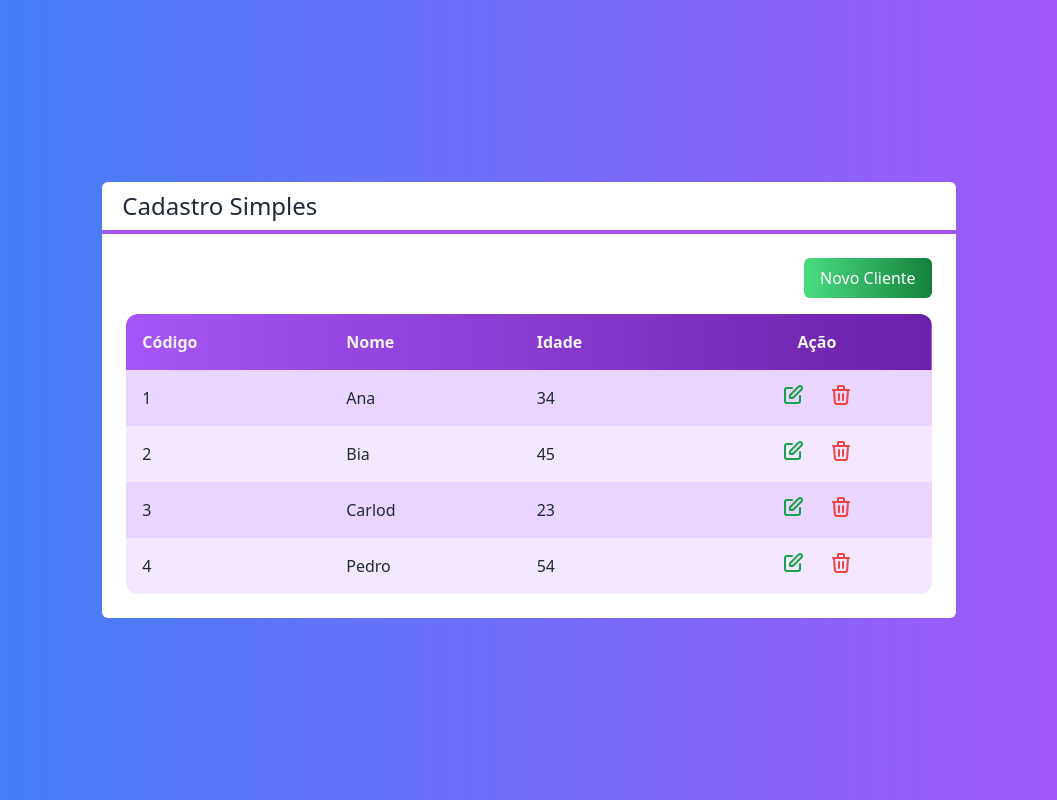
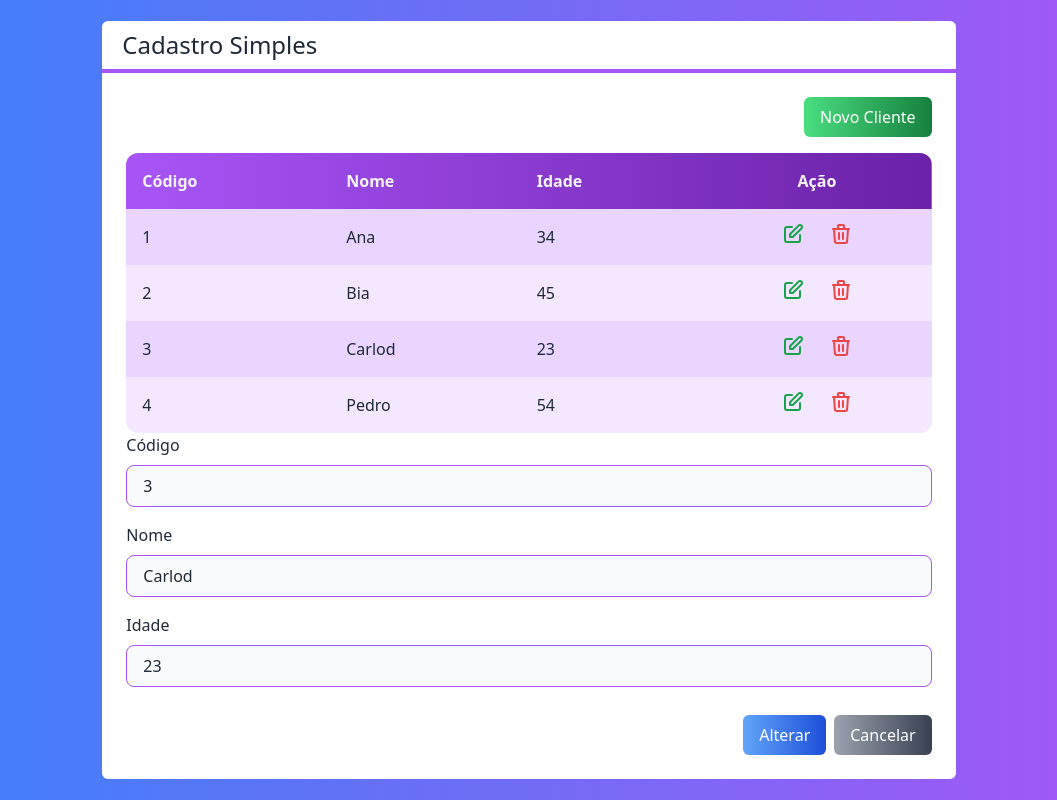
Before and after one commit to IagoMesquita/next-crud, a Next.js app: page / in a window 1280 px wide. Shown: the whole page, without its empty margins (111-1168 px from the left). Built offline with nearby package versions, Linux system fonts and the light colour scheme.

Commit message:
feat: use Form

```diff
--- a/src/pages/index.tsx
+++ b/src/pages/index.tsx
@@ -3,6 +3,7 @@ import Layout from '@/components/Layout'
 import Client from '@/core/Client'
 import Table from '@/components/Table'
 import Button from '@/components/Button'
+import Form from '@/components/Form'
 
 const inter = Inter({ subsets: ['latin'] })
 
@@ -39,6 +40,7 @@ export default function Home() {
           selectedClient={selectedClient}
           delectedClient={delectedClient}
         />
+        <Form client={mockClients[2]}/>
       </Layout>
     </div>
   )
```
